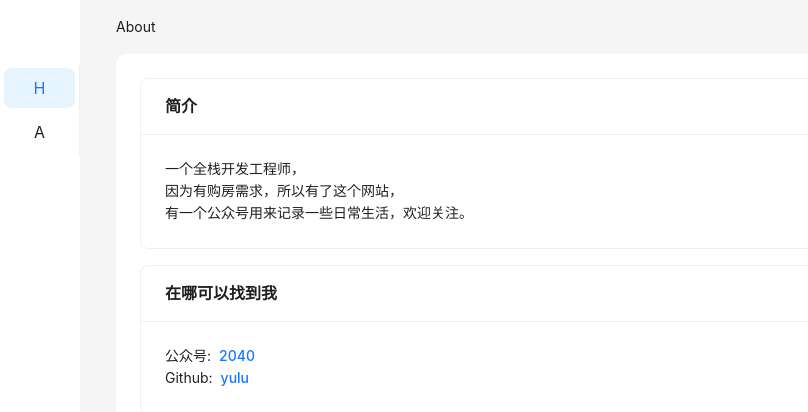
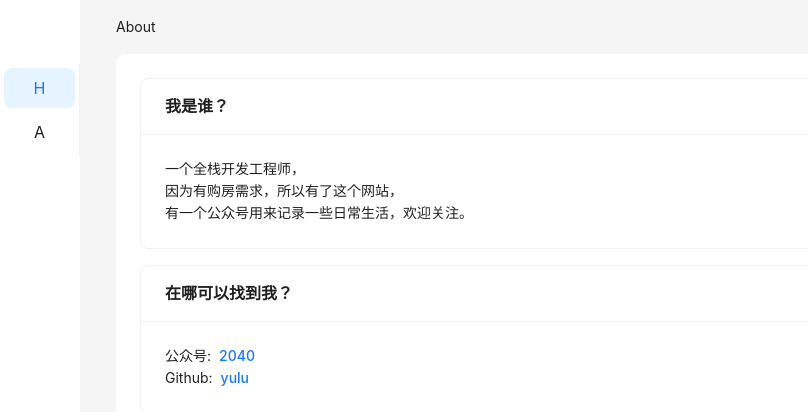
Before and after one commit to hiwujie/asset-allocate, a React (Vite) app: page /about in a window 1280 px wide. Shown: the top 412 px of the page, without its empty margins (0-808 px from the left). Built offline with nearby package versions, Linux system fonts and the light colour scheme.

Commit message:
Fix about

```diff
--- a/src/Pages/About/index.tsx
+++ b/src/Pages/About/index.tsx
@@ -8,7 +8,7 @@ export const AboutPage = () => {
     <Flex vertical gap={16}>
       <Row gutter={[24, 24]}>
         <Col xs={24}>
-          <Card title="简介">
+          <Card title="我是谁？">
             <Row>
               <Text>一个全栈开发工程师，</Text>
             </Row>
@@ -23,7 +23,7 @@ export const AboutPage = () => {
       </Row>
       <Row gutter={[24, 24]}>
         <Col xs={24}>
-          <Card title="在哪可以找到我">
+          <Card title="在哪可以找到我？">
             <Row>
               <Text>公众号:</Text>
               <Text className="ml-2">
```
